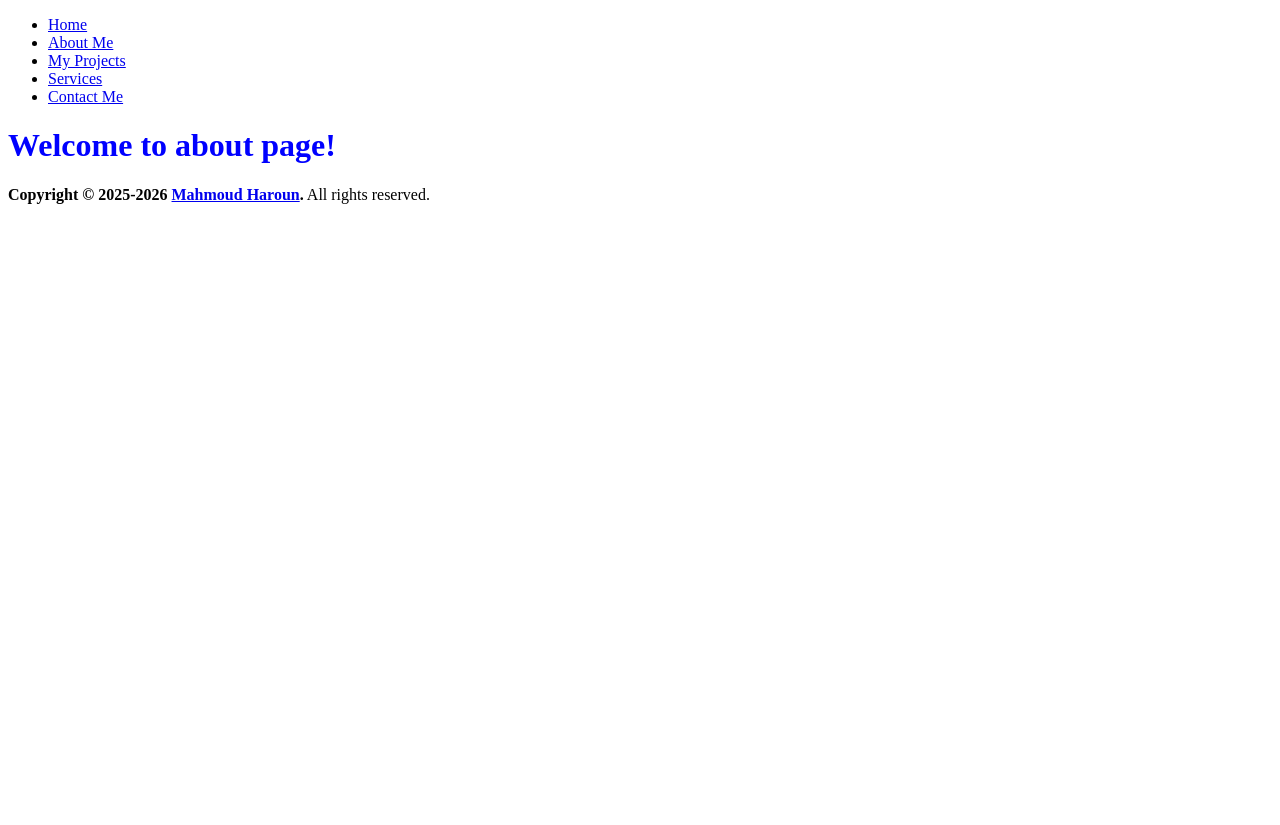
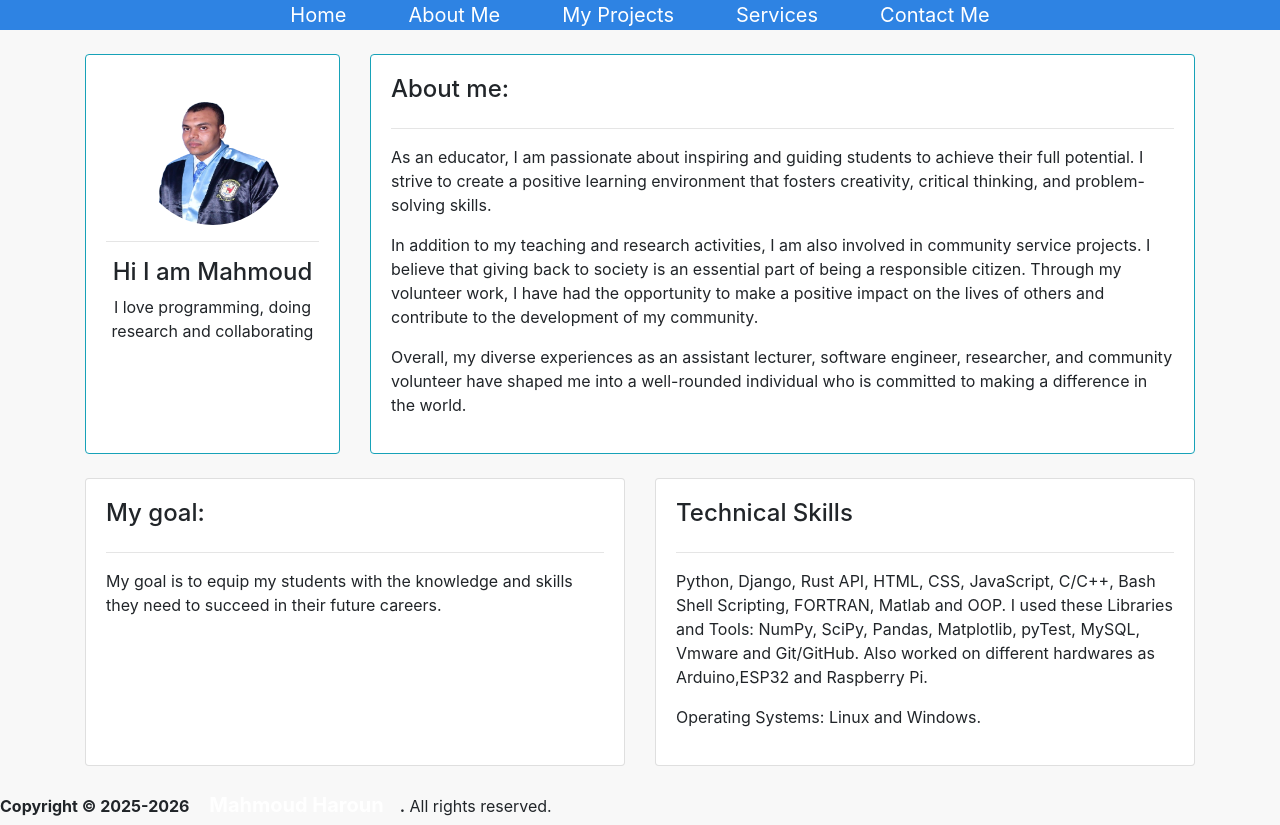
Before and after one commit to M-Haroun/haroun_site, a Django app: page /about/ in a window 1280 px wide. Before the commit the page ends 204 px from the top, so only its background shows below. Run offline with Django 4.2, Linux system fonts and the light colour scheme; parts of the project's set-up code (start-up, migrations or seed data) failed here and were passed over.

Commit message:
making about us page and its beauty and make the nav bar css

```diff
--- a/haroun_site/settings.py
+++ b/haroun_site/settings.py
@@ -121,8 +121,8 @@ USE_TZ = True
 # https://docs.djangoproject.com/en/4.2/howto/static-files/
 
 STATIC_ROOT = os.path.join(BASE_DIR, 'static')
-STATIC_URL = 'static/'
-STATIC_DIR = [
+STATIC_URL = '/static/'
+STATICFILES_DIRS = [
     os.path.join(BASE_DIR,'haroun_site/static'),
 ]
 
--- /dev/null
+++ b/haroun_site/static/dist/css/main_about.css
@@ -0,0 +1,13 @@
+body{
+	background-color:#F8F8F8!important;
+}
+#profil-wrapper{
+	text-align: center;
+}
+#profil-pic{
+	width: 150px;
+	height: 150px;
+	border-radius: 50%;
+	margin-left: auto;
+	margin-right: auto;
+}
--- /dev/null
+++ b/haroun_site/static/dist/css/nav.css
@@ -0,0 +1,23 @@
+    nav{
+        background-color:#2e83e3;
+    }
+    ul{
+        padding: 0;
+        margin:0;
+        list-style-type: none;
+        display:flex;
+        justify-content: center;
+    }
+    li{
+        margin: 0 15px;
+    }
+    a{
+        color:white;
+        font-size:20px;
+        padding: 8px 16px;
+        border-radius: 4%;
+        transition: background-color 0.3s;
+    }
+    a:hover{
+        background-color:#f9f7f7;
+    }
--- a/templates/base.html
+++ b/templates/base.html
@@ -4,7 +4,13 @@
 <head>
   <meta charset="utf-8">
   <title>{% block title %}Haroun_site {% endblock  %}</title>
-
+  <!-- IonIcons -->
+  <link rel="stylesheet" href="http://code.ionicframework.com/ionicons/2.0.1/css/ionicons.min.css">
+  <!-- Google Font: Source Sans Pro -->
+  <link href="https://fonts.googleapis.com/css?family=Source+Sans+Pro:300,400,400i,700" rel="stylesheet">
+  <!--Bootstrap-->
+  <link rel="stylesheet" href="https://cdn.jsdelivr.net/npm/bootstrap@4.0.0/dist/css/bootstrap.min.css" integrity="sha384-Gn5384xqQ1aoWXA+058RXPxPg6fy4IWvTNh0E263XmFcJlSAwiGgFAW/dAiS6JXm" crossorigin="anonymous">
+  {% block extra_css %}{% endblock %}
 </head>
 <body>
 {% include "parts/nav.html" %}
--- a/templates/pages/about.html
+++ b/templates/pages/about.html
@@ -1,6 +1,81 @@
 {% extends "base.html" %}
+
 {% load static %}
+
+{% block title %}info {% endblock  %}
+{% block extra_css %}
+  <link rel="stylesheet" href="{% static 'dist/css/main_about.css' %}" type = "text/css">
+{% endblock %}
 {%block contents%}
-  <h1 style='color: blue'>Welcome to about page!</h1>
-
+  <br>
+  <div class='container'>
+    <div class='row'>
+      <div class='col-md-3'>
+        <div class='card card-body h-100 border-info' id='profil-wrapper'>
+          <img src="{% static 'dist/img/Mahmoud.png' %}" id='profil-pic'>
+          <hr>
+          <h4>Hi I am Mahmoud</h4>
+          <p>I love programming, doing research and collaborating</p>
+        </div>
+      </div>
+      <div class='col-md-9'>
+        <div class='card card-body h-100 border-info'>
+          <h4>About me:</h4>
+          <hr>
+          <p>
+            As an educator, I am passionate about inspiring and guiding students to achieve their full potential.
+            I strive to create a positive learning environment that fosters creativity,
+            critical thinking, and problem-solving skills.
+          </p>
+          <p>
+            In addition to my teaching and research activities, I am also involved
+            in community service projects. I believe that giving back to society
+            is an essential part of being a responsible citizen.
+            Through my volunteer work, I have had the opportunity to make
+            a positive impact on the lives of others and contribute to the development
+            of my community.
+          </p>
+          <p>
+            Overall, my diverse experiences as an assistant lecturer, software engineer,
+            researcher, and community volunteer have shaped me into a well-rounded individual
+            who is committed to making a difference in the world.
+          </p>
+        </div>
+      </div>
+    </div>
+    <br>
+    <div class='row'>
+      <div class='col-md-6'>
+        <div class='card card-body h-100'>
+          <h4>My goal:</h4>
+          <hr>
+          <p>My goal is to equip my students with the knowledge and skills they need to succeed in their future careers.</p>
+        </div>
+      </div>
+      <div class='col-md-6'>
+        <div class='card card-body h-100'>
+          <h4>Technical Skills</h4>
+          <hr>
+          <p>
+            Python, Django, Rust API, HTML, CSS, JavaScript, C/C++, Bash Shell Scripting, FORTRAN, Matlab and OOP.
+            I used these Libraries and Tools: NumPy, SciPy, Pandas, Matplotlib, pyTest, MySQL, Vmware and Git/GitHub.
+            Also worked on different hardwares as Arduino,ESP32 and Raspberry Pi.
+          </p>
+          <p>
+            Operating Systems: Linux and Windows.
+          </p>
+        </div>
+      </div>
+    </div>
+    <br><!--
+    <div class='row'>
+      <div class='col-md-6'>
+        <div class='card card-body h-100'></div>
+      </div>
+      <div class='col-md-6'>
+        <div class='card card-body h-100'></div>
+      </div>
+    </div>
+    <br>-->
+  </div>
 {% endblock %}
--- a/templates/parts/nav.html
+++ b/templates/parts/nav.html
@@ -1,4 +1,5 @@
 {% load static %}
+  <link rel="stylesheet" href="{% static 'dist/css/nav.css' %}" type = "text/css">
 
     <!-- Navigation Bar -->
     <nav>
```
Also changed, not shown: static/dist/css/main_about.css (added, +13 -0 lines), static/dist/css/nav.css (added, +23 -0 lines), haroun_site/static/dist/img/Mahmoud.png (added), static/dist/img/Mahmoud.png (added).
